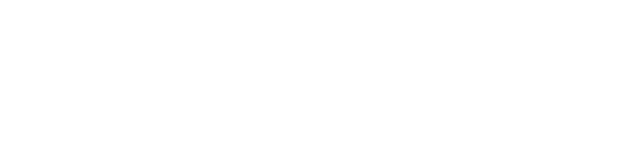
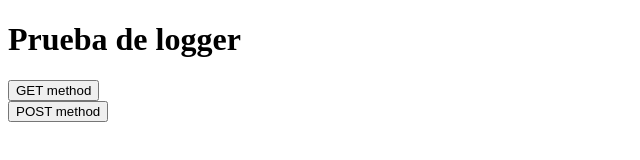
Before and after one commit to aretdev/dew-NOL-2021, a plain HTML site: page WebContent/login.html in a window 1280 px wide. Shown: the whole page, without its empty margins (0-640 px from the left). Drawn offline with Linux system fonts and the light colour scheme.

Commit message:
login bueno

```diff
--- a/WebContent/login.html
+++ b/WebContent/login.html
@@ -1,10 +1,16 @@
 <!DOCTYPE html>
 <html>
 <head>
-<meta charset="ISO-8859-1">
-<title>Insert title here</title>
+<meta charset="utf-8">
+<title>Login</title>
 </head>
 <body>
-
+<h1>Prueba de logger</h1>
+<form action="logger0" method="get">
+	<input type="button" value="GET method">
+</form>
+<form action="logger0" method="post">
+	<input type="button" value="POST method">
+</form>
 </body>
 </html>
```
